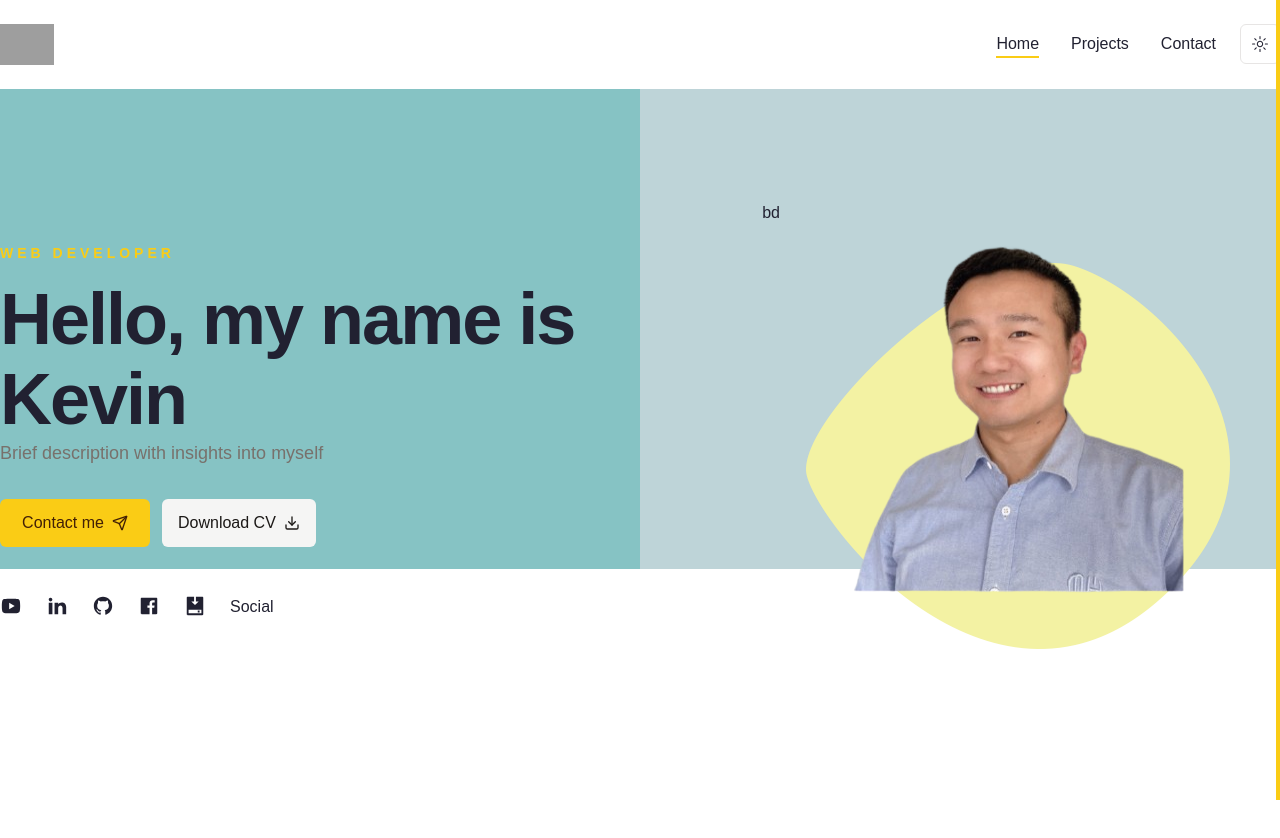
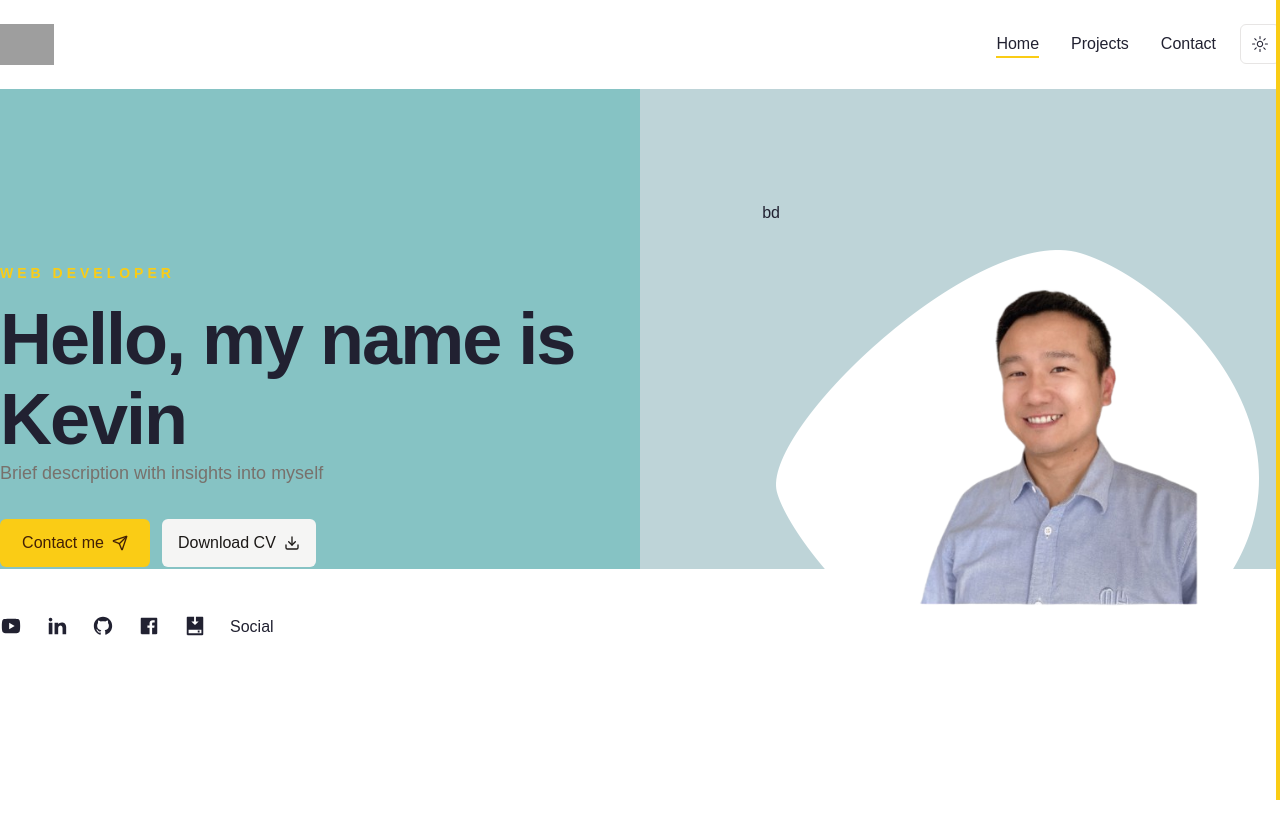
Before and after one commit to KChoi0720/MyWorld, a Next.js app: page / in a window 1280 px wide. Shown: the top 838 px of the page. Built offline with nearby package versions, Linux system fonts and the light colour scheme; grey boxes are pictures that could not be loaded.

Commit message:
modify image

```diff
--- a/components/DevImg.jsx
+++ b/components/DevImg.jsx
@@ -4,7 +4,14 @@ import Image from "next/image";
 const DevImg = ({ containerStyles, imgSrc }) => {
   return (
     <div className={`${containerStyles}`}>
-      <Image src={imgSrc} fill priority alt="" />
+      <Image
+      src={imgSrc}
+      priority
+      alt=""
+      height={350}
+      width={420}
+      className="relative left-20 top-12"
+      />
     </div>
   )
 };
--- a/components/Hero.jsx
+++ b/components/Hero.jsx
@@ -59,9 +59,9 @@ const Hero = () => {
                         <div className="bg-hero_shape2_light dark:bg-hero_shape2_dark w-[500px] h-[500px]
                         bg-no-repeat absolute -top-1 -right-2">
                         </div>
+                        <DevImg containerStyles=' bg-hero_shape w-[500px] h-[500px] bg-no-repeat
+                        relative bg-bottom -top-3 right-3' imgSrc='/images/developer.png'/>
 
-                        <DevImg containerStyles=' bg-hero_shape w-[500px] h-[460px] bg-no-repeat
-                        relative bg-bottom -top-3 right-3' imgSrc='/images/developer.png' />
                     </div>
                 </div>
                 {/* icon */}
--- a/tailwind.config.mjs
+++ b/tailwind.config.mjs
@@ -60,7 +60,7 @@ export default {
   		},
 		backgroundImage: {
 			hero: 'url(/images/bg-hero-3.png)',
-			hero_shape:'url(/images/bg-hero-small.png)',
+			hero_shape:'url(/images/bg-hero-5.png)',
 			// hero_shape_big:'url(/images/bg-hero-big.png)'
 		}
   	}
```
